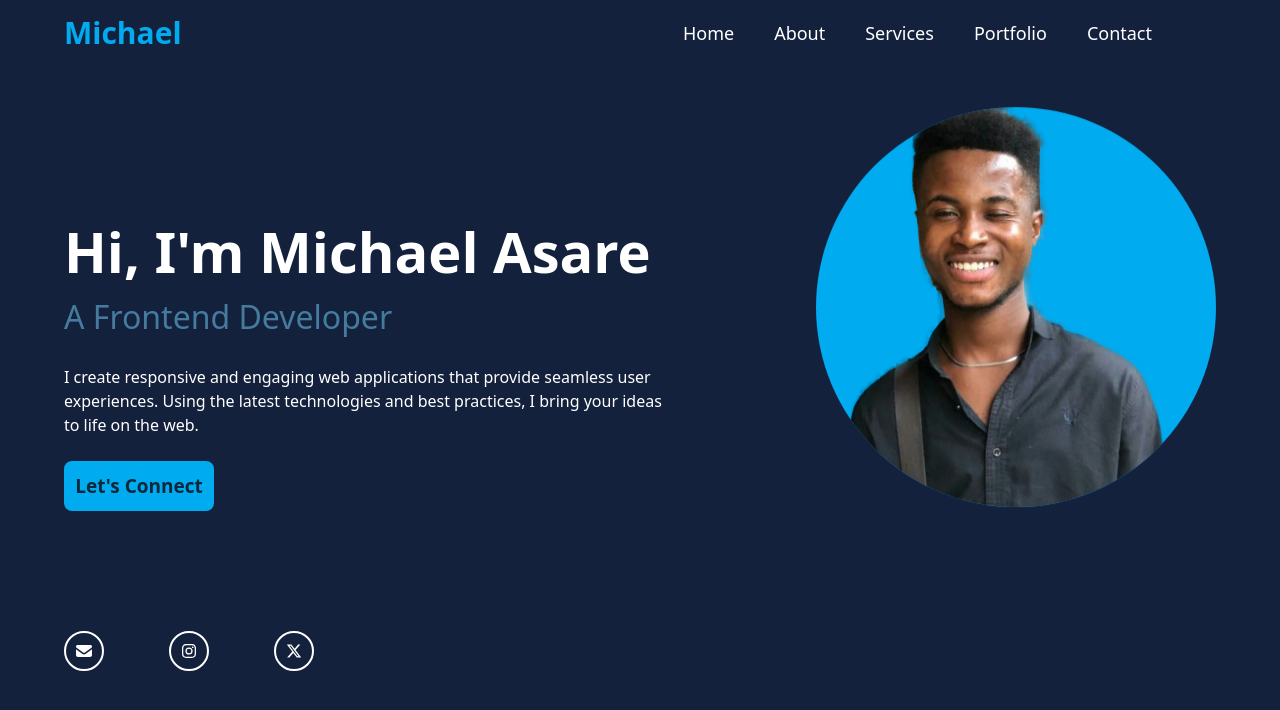
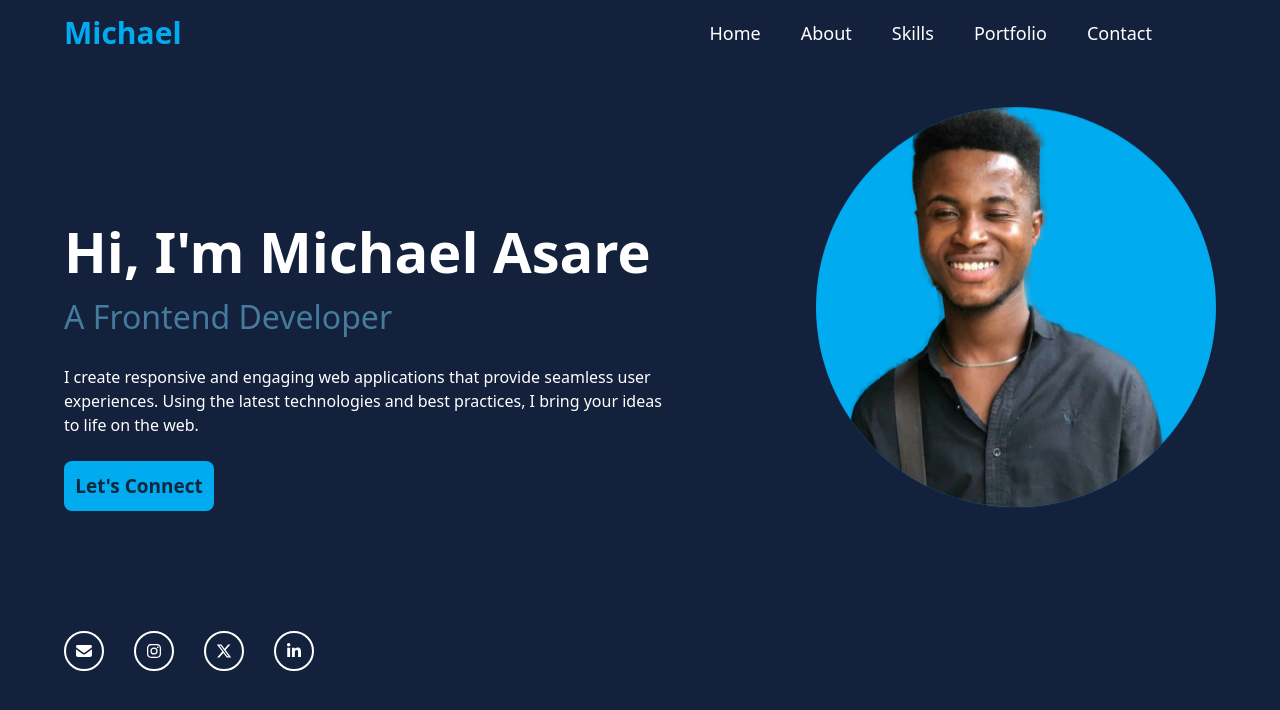
Before and after one commit to United1l/portflolio-new, a Next.js app: page / in a window 1280 px wide. Shown: the top 710 px of the page. Built offline with nearby package versions, Linux system fonts and the light colour scheme.

Commit message:
Changed Services to Skills in the Nav component. Created the MediaLink component in order to reuse the social media icons group and their logic.

```diff
--- a/src/components/HomeContent.jsx
+++ b/src/components/HomeContent.jsx
@@ -1,22 +1,8 @@
 import Link from "next/link"
 import Image from "next/image"
-import { FontAwesomeIcon } from '@fortawesome/react-fontawesome'
-import { faEnvelope } from '@fortawesome/free-solid-svg-icons'
-import { faInstagram, faXTwitter } from '@fortawesome/free-brands-svg-icons'
-import NavLink from "@/components/NavLink"
-
+import MediaLinks from "./MediaLinks"
 
 const HomeContent = () => {
-    const mediaLinks = [
-        { icon: <FontAwesomeIcon icon={faEnvelope} />,
-         href: "/"},
-        { icon: <FontAwesomeIcon icon={faInstagram} />,
-         href: "https://www.instagram.com/"},
-        { icon: <FontAwesomeIcon icon={faXTwitter} />,
-         href: "https://twitter.com/"},
-    ];
-
-    const className= "w-[40px] h-[40px] flex items-center justify-center border-2 border-white hover:border-[#00abf0] rounded-full"
 
   return (
     <section className="h-screen w-screen flex items-center justify-between flex-wrap px-[5%] text-white">
@@ -48,11 +34,7 @@ const HomeContent = () => {
                     Let's Connect
                 </Link>
             </div>
-            <div className="flex justify-between mt-20 lg:mt-30 max-w-[250px] mr-auto lg:mr-0 ml-auto lg:ml-0">
-                {mediaLinks.map((media, index) => (
-                    <NavLink key={index} link={media.icon} href={media.href} className={className} />
-                ))}
-            </div>
+            <MediaLinks />
         </div>
 
         <div className="w-fit flex justify-center items-center mr-auto lg:mr-0 ml-auto lg:ml-0">
--- /dev/null
+++ b/src/components/MediaLinks.jsx
@@ -0,0 +1,29 @@
+import { FontAwesomeIcon } from '@fortawesome/react-fontawesome'
+import { faEnvelope } from '@fortawesome/free-solid-svg-icons'
+import { faInstagram, faXTwitter, faLinkedinIn } from '@fortawesome/free-brands-svg-icons'
+import NavLink from "@/components/NavLink"
+
+const MediaLinks = () => {
+    const mediaLinks = [
+        { icon: <FontAwesomeIcon icon={faEnvelope} />,
+         href: "/"},
+        { icon: <FontAwesomeIcon icon={faInstagram} />,
+         href: "https://www.instagram.com/"},
+        { icon: <FontAwesomeIcon icon={faXTwitter} />,
+         href: "https://twitter.com/"},
+        { icon: <FontAwesomeIcon icon={faLinkedinIn} />,
+         href: "https://www.linkedin.com/"},
+    ];
+
+    const className= "w-[40px] h-[40px] flex items-center justify-center border-2 border-white hover:bg-[#00abf0] hover:border-[#00abf0] hover:text-[#000] rounded-full"
+
+  return (
+    <div className="flex justify-between mt-20 lg:mt-30 max-w-[250px] mr-auto lg:mr-0 ml-auto lg:ml-0">
+        {mediaLinks.map((media, index) => (
+            <NavLink key={index} link={media.icon} href={media.href} className={className} />
+        ))}
+    </div>
+  )
+}
+
+export default MediaLinks
--- a/src/components/Nav.jsx
+++ b/src/components/Nav.jsx
@@ -9,7 +9,7 @@ const Nav = () => {
     const links = [
         { name: "Home", href: "/" },
         { name: "About", href: "/about" },
-        { name: "Services", href: "/services" },
+        { name: "Skills", href: "/skills" },
         { name: "Portfolio", href: "/portfolio" },
         { name: "Contact", href: "/contact" },
     ];
```
